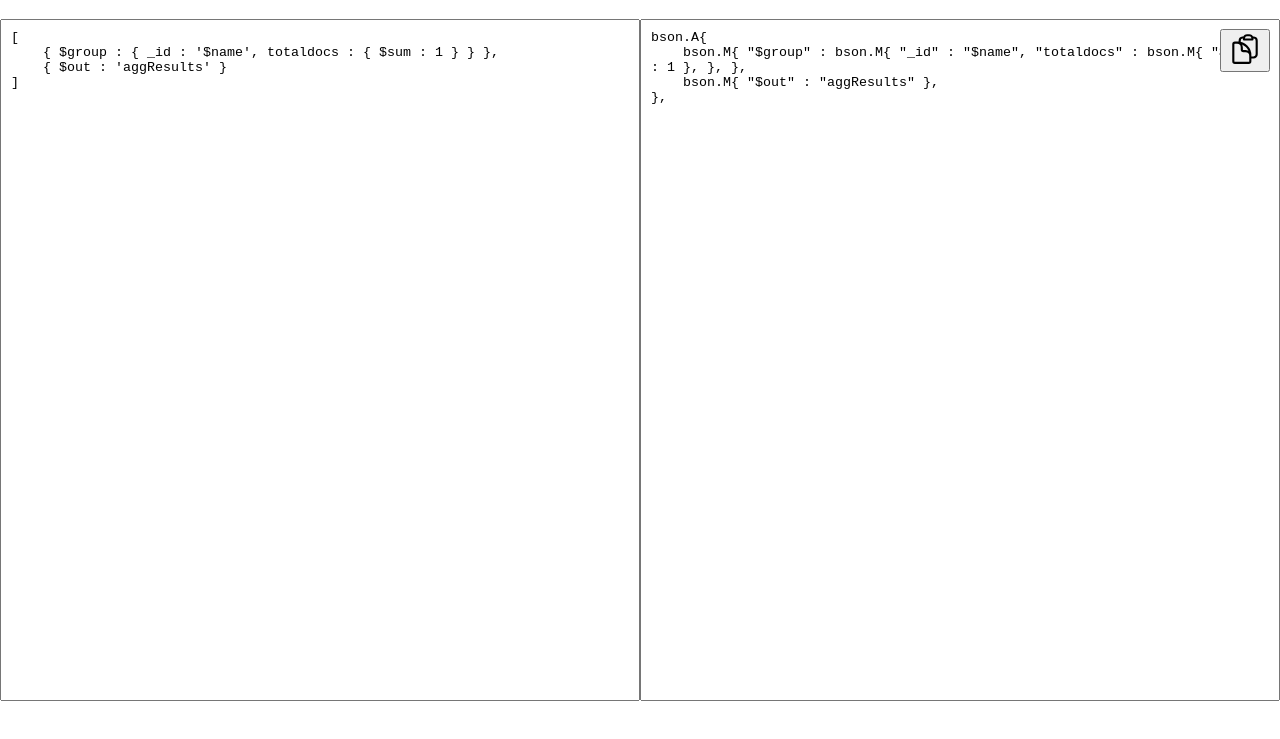
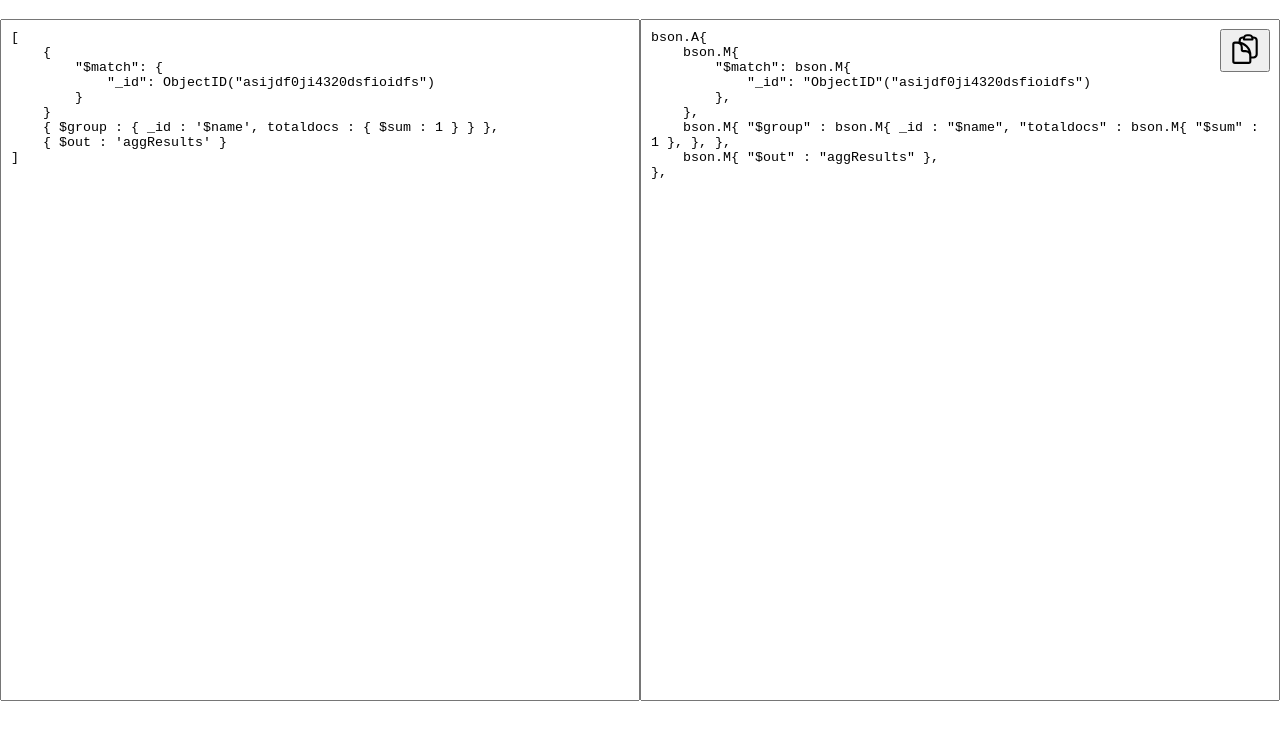
Before and after one commit to just-arun/mongo-query-to-golang-bson, a plain HTML site: page index.html in a window 1280 px wide. Shown: the part 61-800 px from the top of the page. Drawn offline with nearby package versions, Linux system fonts and the light colour scheme.

Commit message:
adding object id support

```diff
--- a/index.html
+++ b/index.html
@@ -76,6 +76,11 @@
             data() {
                 return {
                     mongoQuery: `[
+    {
+        "$match": {
+            "_id": ObjectID("asijdf0ji4320dsfioidfs")
+        }
+    }
     { $group : { _id : '$name', totaldocs : { $sum : 1 } } },
     { $out : 'aggResults' }
 ]`,
@@ -130,6 +135,7 @@
                         .replace(/\"\"/g, '"')
                         .replace(/\"\"/g, '"')
                         .replace(/\"\"/g, '"')
+                        .replace(/(ObjectID\(|ObjectId\()/g, 'primitive.ObjectIDFromHex(')
                     this.goMongo = val;
                 },
                 copyQuery() {
```
